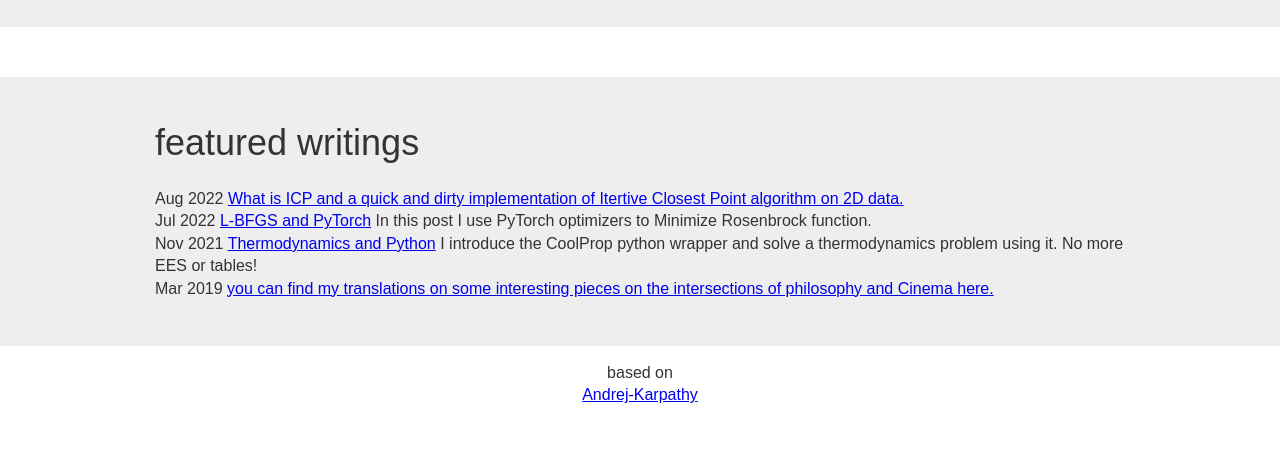
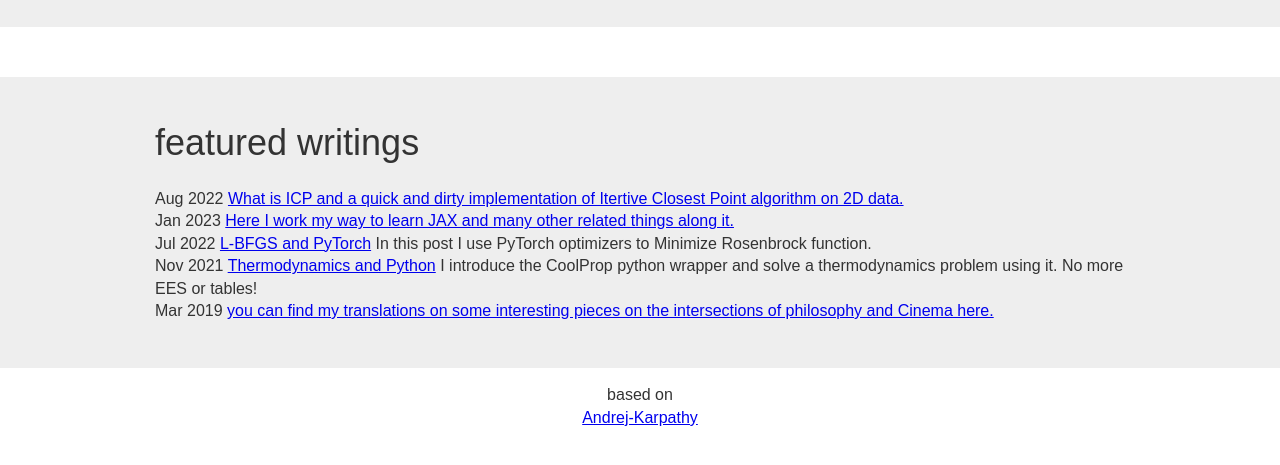
Before and after one commit to erfanhamdi/erfanhamdi.github.io, a plain HTML site: page index.html in a window 1280 px wide. Shown: the part 3380-3845 px from the top of the page. Drawn offline with Linux system fonts and the light colour scheme.

Commit message:
added link to the jax roadmap

```diff
--- a/index.html
+++ b/index.html
@@ -396,6 +396,7 @@
         <div class="ctitle">featured writings</div>
         <ul class="nodot">
           <li>Aug 2022 <a href="./blog_posts/icp/icp-2d.html">What is ICP and a quick and dirty implementation of Itertive Closest Point algorithm on 2D data.</a></li>
+          <li>Jan 2023 <a href="./blog_posts/jax_roadmap_dir/jax_tut.html">Here I work my way to learn JAX and many other related things along it.</a></li>
           <li>Jul 2022 <a href="./blog_posts/l-bfgs/lbfgs.html">L-BFGS and PyTorch</a> In this post I use PyTorch optimizers to Minimize Rosenbrock function.</li>
           <li>Nov 2021 <a href="https://medium.com/@erfan.hamdi/thermodynamics-and-python-packages-5b36228600f0">Thermodynamics and Python</a> I introduce the CoolProp python wrapper and solve a thermodynamics problem using it. No more EES or tables!</li>
           <li>Mar 2019 <a href="http://falsafidan.com/author/hamdi/">you can find my translations on some interesting pieces on the intersections of philosophy and Cinema here. </a></li>
```
